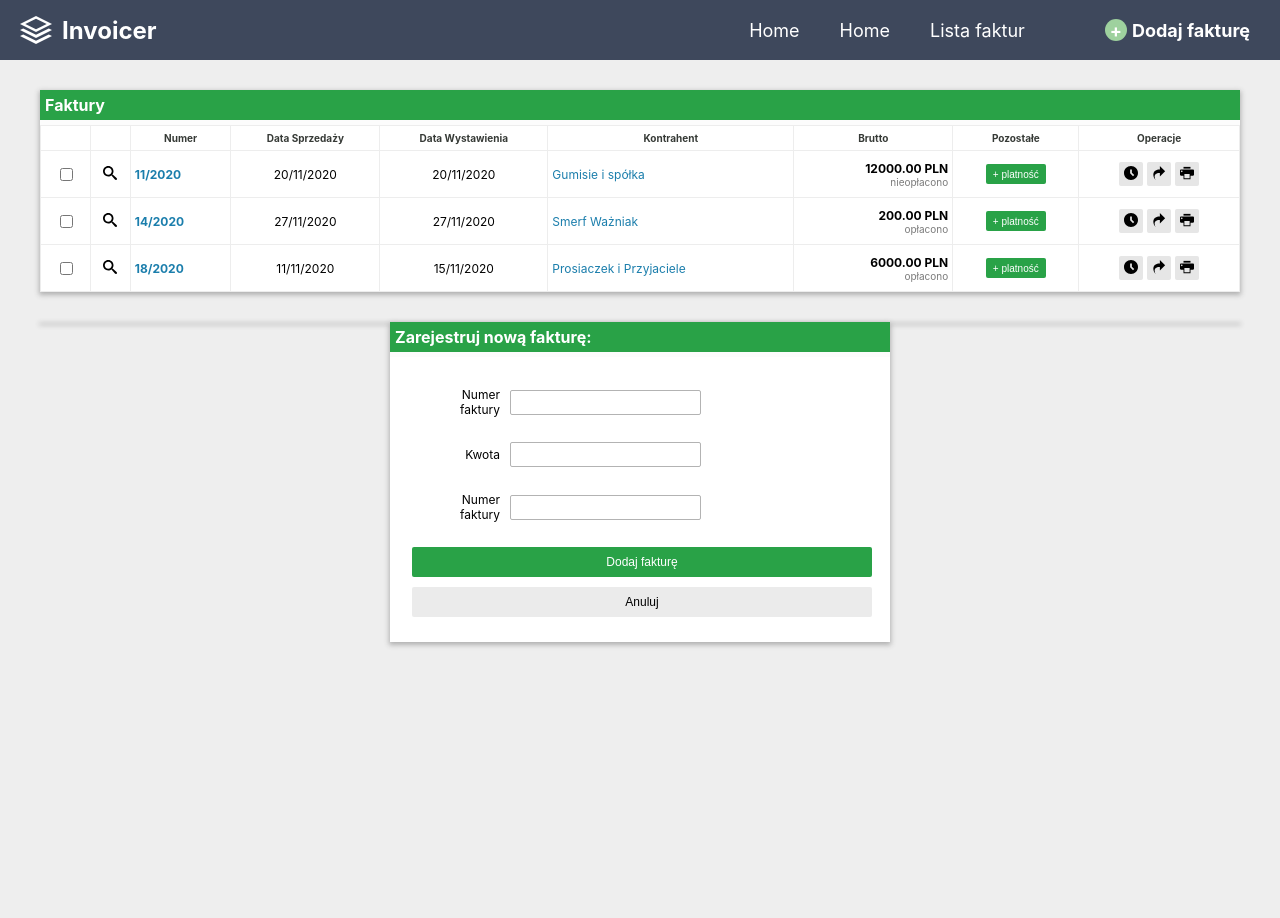
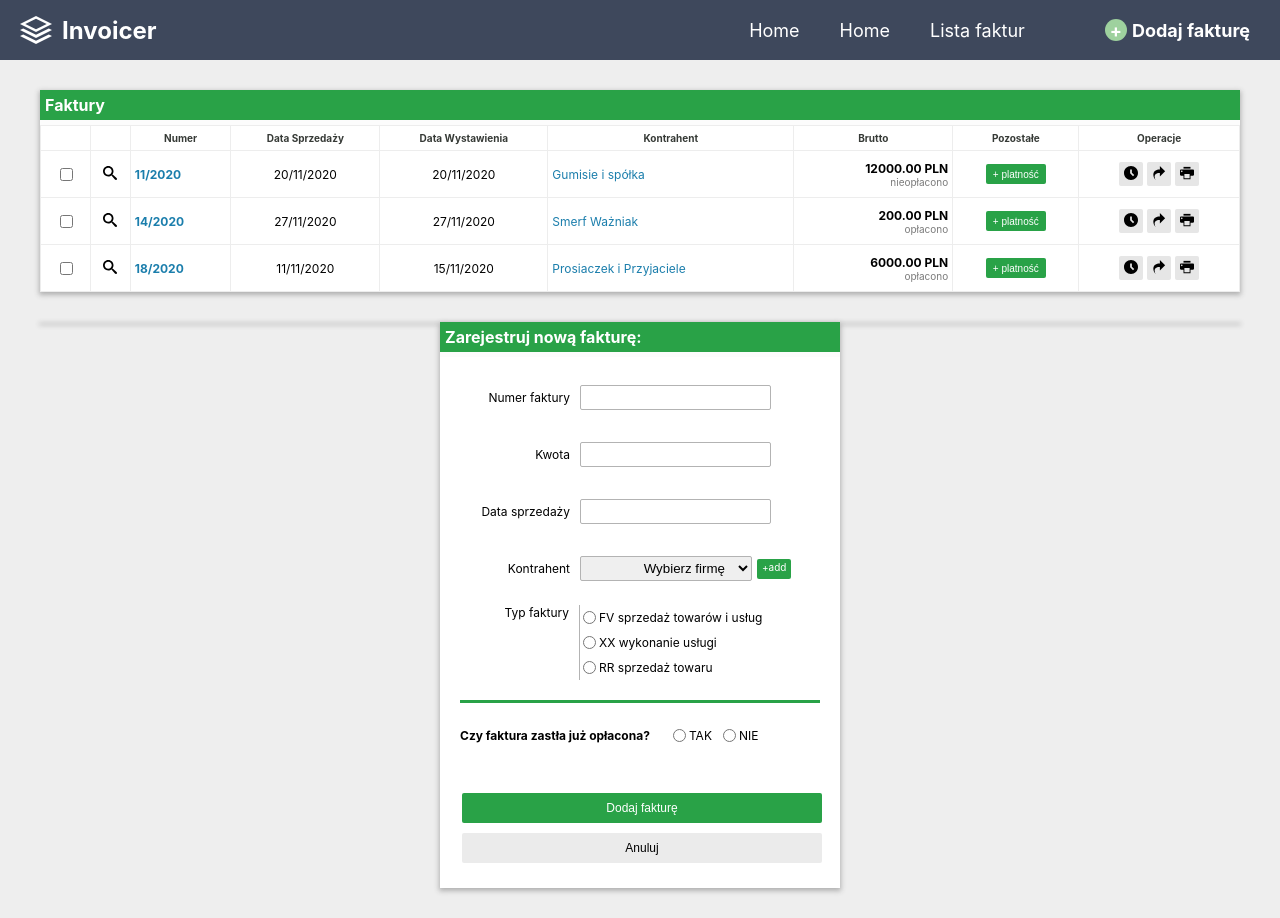
Before and after one commit to monika1127/invoicer, a React (Create React App) app: page / in a window 1280 px wide. Before the commit the page ends 800 px from the top, so only its background shows below. Built offline with nearby package versions, Linux system fonts and the light colour scheme; data requests are answered from the project's data file.

Commit message:
layout finished

```diff
--- a/src/components/invoices/InvoicesList.js
+++ b/src/components/invoices/InvoicesList.js
@@ -21,7 +21,6 @@ export class InvoicesList extends Component {
     }
 
     render() {
-
         const setCurrent = (invoice) => {
             fetch(`http://localhost:5000/contractors/`)
                 .then(res => res.json())
--- a/src/components/newInvoice/NewInvoiceForm.js
+++ b/src/components/newInvoice/NewInvoiceForm.js
@@ -3,38 +3,58 @@
 //data sprzedaży
 //cena
 // kontraktr (wybieralne z listy)
-// opis faktury (konieczne dodanie do bazy danych nowego pola)
 //typ faktury (radio button)
 // czy opłacona (Y/N)
 
 
-import React, { Component, Fragment } from 'react'
-import { Formik, useFormik } from 'formik'
+import React, { Component, Fragment, useState, useEffect } from 'react'
+import { Formik, Field, useFormik } from 'formik'
 import * as Yup from 'yup'
 import './newInvoiceForm.css'
 import TopBar from '../layout/topBar/TopBar'
 import Button from '../layout/button/Button'
 
 const NewInvoiceForm = () => {
+
+    const [contractors, setContractors] = useState([])
+
     const formik = useFormik({
         initialValues: {
             invoiceId: '',
             price: '',
-            date: ''
+            date: '',
+            paid: '',
+            contractor: '',
+            type: ''
         },
         validationSchema: Yup.object({
             invoiceId: Yup.string()
-                .max(10, 'Improper form number')
-                .required(' ! This field is required'),
+                .max(10, '! Improper form number')
+                .required('! This field is required'),
             price: Yup.string()
-                .max(10, 'Improper form number')
-                .required(' ! This field is required'),
+                .max(10, '! Improper form number')
+                .required('! This field is required'),
             date: Yup.string()
                 .max(16, 'Improper date format')
-                .required(' ! This field is required'),
+                .required('! This field is required'),
+            paid: Yup.boolean()
+                .required('zaznacz poprawne'),
+            type: Yup.boolean()
+                .required('zaznacz poprawne'),
+            contractor: Yup.string()
+                .required('wybierz firmę'),
         }),
         onSubmit: values => alert(JSON.stringify(values, null, 2))
     });
+
+    useEffect(() => {
+        fetch(`http://localhost:5000/contractors/`)
+            .then(res => res.json())
+            .then(json => { setContractors(json) })
+    }, [])
+
+
+
 
     return (
         <div className='form__container'>
@@ -42,35 +62,85 @@ const NewInvoiceForm = () => {
             <div className='form__container-body'>
 
                 <form onSubmit={formik.handleSubmit}>
+
+                    <div className='field-container'>
                         <div className='form-field'>
                             <label htmlFor='invoiceId'>Numer faktury</label>
                             <input id='invoiceId' type='text' {...formik.getFieldProps('invoiceId')} >
                             </input>
-                        {formik.touched.invoiceId && formik.errors.invoiceId ? (
-                            <div className='error'>{formik.errors.invoiceId}</div>
-                        ) : null}
+                        </div>
+                        <div className='error'>{formik.touched.invoiceId && formik.errors.invoiceId ? formik.errors.invoiceId : null}</div>
                     </div>
 
+                    <div className='field-container'>
                         <div className='form-field'>
                             <label htmlFor='price'>Kwota</label>
                             <input id='price' type='text' {...formik.getFieldProps('price')} ></input>
-                        {formik.touched.price && formik.errors.price ? (
-                            <div className='error'>{formik.errors.price}</div>
-                        ) : null}
+                        </div>
+                        <div className='error'>{formik.touched.price && formik.errors.price ? formik.errors.price : null}</div>
                     </div>
 
+                    <div className='field-container'>
                     <div className='form-field'>
-                    <label htmlFor='date'>Numer faktury</label>
+                        <label htmlFor='date'>Data sprzedaży</label>
                         <input id='date' type='text' {...formik.getFieldProps('date')} >
                         </input>
-                    {formik.touched.date && formik.errors.date ? (
-                        <div className='error'>{formik.errors.date}</div>
-                    ) : null}
                         </div>
-                     <Button type="submit" name="Dodaj fakturę" class='btn btn-full btn-green'/>
-                     <Button  name="Anuluj" class='btn btn-full btn-grey'/>
-                    {/* <button type="submit">Submit</button> */}
+                        <div className='error'>{formik.touched.date && formik.errors.date ? formik.errors.date : null}</div>
+                    </div>
+
+                    <div className='field-container'>
+                    <div className='form-field'>
+                        <label htmlFor='contractor'>Kontrahent</label>
+                        <select {...formik.getFieldProps('contractor')} >
+                            <option value='' disabled >Wybierz firmę</option>
+                            {contractors.map(contractor => <option
+                                key={contractor.id}
+                                value={contractor.companyName}>{contractor.companyName}</option>)}
+                        </select>
+                        <div className='new-contractor'> +add</div>
+                        </div>
+                        <div className='error'>{formik.touched.contractor && formik.errors.contractor ? formik.errors.contractor : null}</div>
+                    </div>
+
+                    <div className='form-field -type' role="group" aria-labelledby="my-radio-group">
+                        <div className='invoice-type-label'>Typ faktury
+                        <div className='error-radio'>{formik.touched.type && formik.errors.type ? formik.errors.type : null}</div>
+                        </div>
+                        <div className='invoice-type'>
+                            <label>
+                                <input type="radio" {...formik.getFieldProps('type')} value={true} />FV sprzedaż towarów i usług
+                            </label>
+                            <label>
+                                <input type="radio" {...formik.getFieldProps('type')} value={false} />XX wykonanie usługi
+                        </label>
+                            <label>
+                                <input type="radio" {...formik.getFieldProps('type')} value={false} />RR sprzedaż towaru
+                        </label>
+                        </div>
+
+                    </div>
+
+
+                    <div className='form-field-paid' role="group" aria-labelledby="my-radio-group">
+                            <div className='paid-label' >Czy faktura zastła już opłacona?</div>
+                            <label>
+                                <input type="radio" {...formik.getFieldProps('paid')} value={true} />TAK
+                            </label>
+                            <label>
+                                <input type="radio" {...formik.getFieldProps('paid')} value={false} />NIE
+                            </label>
+                            </div>
+                            <div className='error-radio'>{formik.touched.paid && formik.errors.paid ? formik.errors.paid : null}</div>
+
+
+
+
+
+                    <Button type="submit" name="Dodaj fakturę" class='btn btn-full btn-green' />
+
                 </form>
+                <Button name="Anuluj" class='btn btn-full btn-grey' />
             </div>
         </div>
     )
--- a/src/components/newInvoice/newInvoiceForm.css
+++ b/src/components/newInvoice/newInvoiceForm.css
@@ -1,5 +1,5 @@
 .form__container {
-  width: 500px;
+  width: 400px;
   background-color: white;
   margin: auto;
   margin: 30px auto;
@@ -9,26 +9,98 @@
   padding: 20px;
 }
 
+.field-container {
+  padding: 8px 0px;
+}
+
 .error {
-  padding-left: 5px;
-  color: rgb(163, 22, 22);
+  color: rgb(216, 0, 0);
   font-size: 10px;
+  padding-left: 120px;
+  height: 16px;
+}
+
+.error-radio {
+  color: rgb(216, 0, 0);
+  font-size: 10px;
+  height: 16px;
+  padding-bottom: 40px;
 }
 .form-field {
   display: flex;
   align-items: center;
-  margin-bottom: 10px;
 }
 
-.form__container-body label {
-  width: 100px;
+.form__container-body label,
+.invoice-type-label {
+  width: 120px;
   text-align: right;
-  padding: 10px;
+  padding-right: 10px;
 }
-.form__container-body input {
+.form__container-body input,
+.form__container-body select {
   height: 25px;
   border: 1px solid rgb(179, 179, 179);
   border-radius: 2px;
   text-align: right;
   padding-right: 10px;
 }
+
+.-type {
+  align-items: stretch;
+}
+
+.invoice-type-label {
+  border-right: 1px solid rgb(179, 179, 179);
+}
+.invoice-type {
+  display: flex;
+  flex-direction: column;
+}
+
+.invoice-type label {
+  width: auto;
+  text-align: left;
+  display: flex;
+  align-items: center;
+}
+.invoice-type input {
+  margin: 0px 3px;
+}
+
+.form-field-paid {
+  margin-top: 20px;
+  padding-top: 20px;
+  display: flex;
+  align-items: center;
+  border-top: 3px solid rgb(41, 162, 71);
+}
+
+.paid-label {
+  padding-right: 20px;
+  font-weight: bold;
+}
+
+.form-field-paid label {
+  display: flex;
+  align-items: center;
+  width: 50px;
+}
+.form-field-paid input {
+  margin: 0 3px;
+}
+
+.new-contractor {
+  margin-left: 5px;
+  padding: 2px 5px;
+  height: 20px;
+  background-color: rgb(41, 162, 71);
+  color: white;
+  font-size: 10px;
+  border-radius: 2px;
+  cursor: pointer;
+}
+
+.new-contractor:hover {
+  opacity: 0.9;
+}
```
Lines whose indentation alone changed are shown as unchanged.
